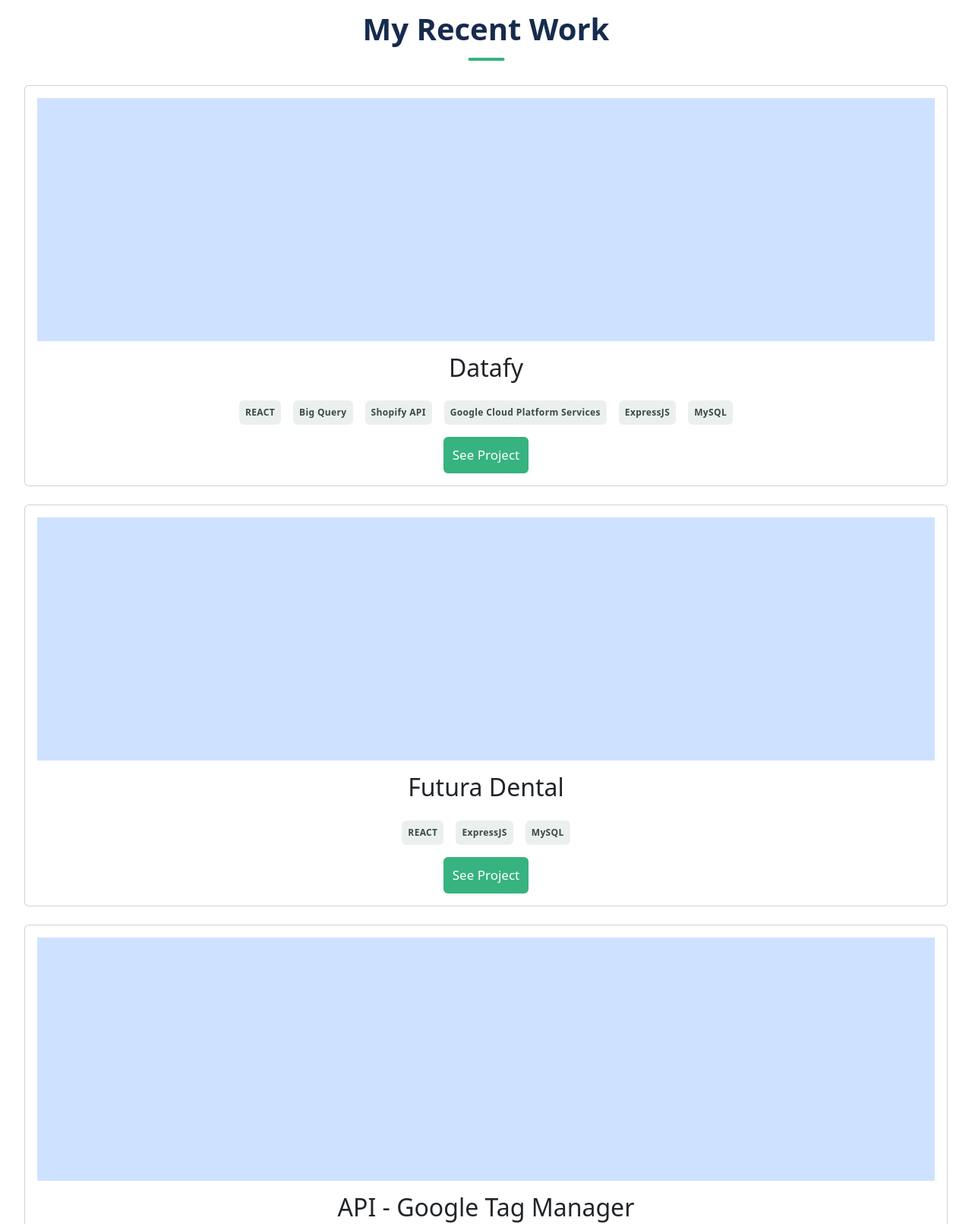
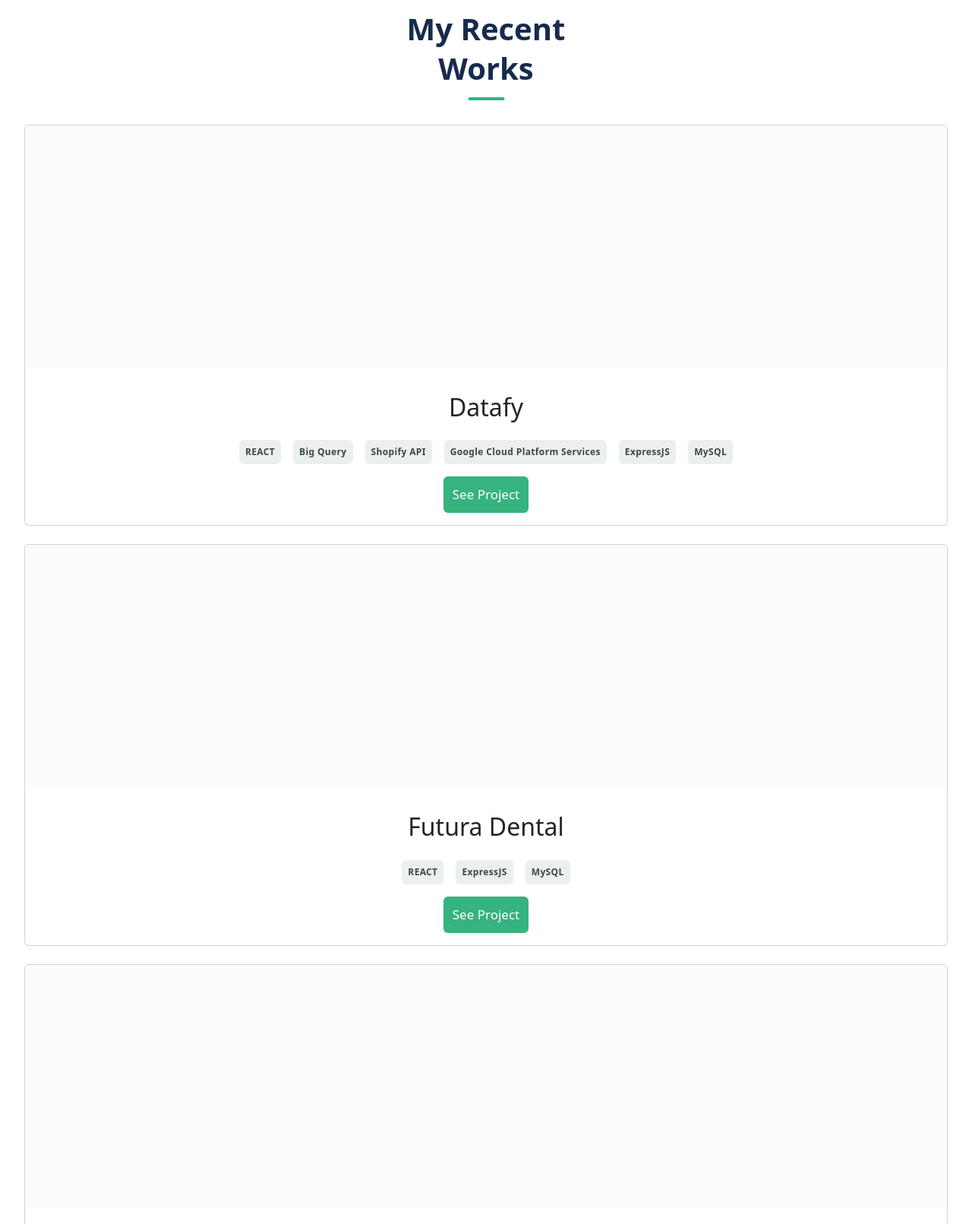
Before and after one commit to marcoshdezcam/micro-portfolio, a website: page index.html in a window 1280 px wide. Shown: the part 758-2369 px from the top of the page at 76% size. Drawn offline with nearby package versions, Linux system fonts and the light colour scheme.

Commit message:
Fix My Recent works heading and About me background.

```diff
--- a/index.html
+++ b/index.html
@@ -84,17 +84,16 @@
     </section>
 
     <section class="grid text-center m-4 p-2 projects">
-      <h1 class="primary pt-2 pb-0 mt-4 mb-0 text-center">My Recent Work</h1>
+      <h1 class="primary pt-2 pb-0 mt-4 mb-0 text-center">
+        My Recent <br />Works
+      </h1>
       <img src="icons/text-Indicator.svg" alt="text-indicator" />
 
       <div class="card my-4">
+        <p class="placeholder-glow">
+          <span class="placeholder col-12 project-sample-img"></span>
+        </p>
         <div class="card-body d-flex flex-column justify-content-center">
-          <p class="placeholder-glow">
-            <span
-              class="placeholder col-12 bg-primary project-sample-img"
-            ></span>
-          </p>
-
           <h2 class="card-title">Datafy</h2>
           <ul class="d-flex flex-wrap justify-content-center m-2 p-0">
             <li class="badge m-2 p-2">REACT</li>
@@ -113,12 +112,10 @@
       </div>
 
       <div class="card my-4">
+        <p class="placeholder-glow">
+          <span class="placeholder col-12 project-sample-img"></span>
+        </p>
         <div class="card-body d-flex flex-column justify-content-center">
-          <p class="placeholder-glow">
-            <span
-              class="placeholder col-12 bg-primary project-sample-img"
-            ></span>
-          </p>
           <h2 class="card-title">Futura Dental</h2>
           <ul class="d-flex flex-wrap justify-content-center m-2 p-0">
             <li class="badge m-2 p-2">REACT</li>
@@ -134,12 +131,10 @@
       </div>
 
       <div class="card my-4">
+        <p class="placeholder-glow">
+          <span class="placeholder col-12 project-sample-img"></span>
+        </p>
         <div class="card-body d-flex flex-column justify-content-center">
-          <p class="placeholder-glow">
-            <span
-              class="placeholder col-12 bg-primary project-sample-img"
-            ></span>
-          </p>
           <h2 class="card-title">API - Google Tag Manager</h2>
           <ul class="d-flex flex-wrap justify-content-center m-2 p-0">
             <li class="badge m-2 p-2">Google Cloud Platform Services</li>
@@ -155,12 +150,10 @@
       </div>
 
       <div class="card my-4">
+        <p class="placeholder-glow">
+          <span class="placeholder col-12 project-sample-img"></span>
+        </p>
         <div class="card-body d-flex flex-column justify-content-center">
-          <p class="placeholder-glow">
-            <span
-              class="placeholder col-12 bg-primary project-sample-img"
-            ></span>
-          </p>
           <h2 class="card-title">
             API - MySQL data to Facebook Conversions API
           </h2>
@@ -179,7 +172,9 @@
     </section>
 
     <section class="d-flex flex-column my-4 about-me">
-      <div class="d-flex flex-column my-4 description">
+      <div
+        class="d-flex flex-column justify-content-between my-4 p-4 description"
+      >
         <h1 class="primary py-2 my-2 text-center">About me</h1>
         <p>
           I can help you build a product, feature or website. If you like what
--- a/style.css
+++ b/style.css
@@ -40,6 +40,7 @@
 
 .project-sample-img {
   height: 20rem;
+  background-color: #ebf0ee;
 }
 
 .projects .btn {
@@ -101,4 +102,5 @@
   background-image: url("./icons/about-me_1.svg"), url("./icons/about-me_2.svg");
   background-position: top right, bottom left;
   background-repeat: no-repeat;
+  height: 50vh;
 }
```
